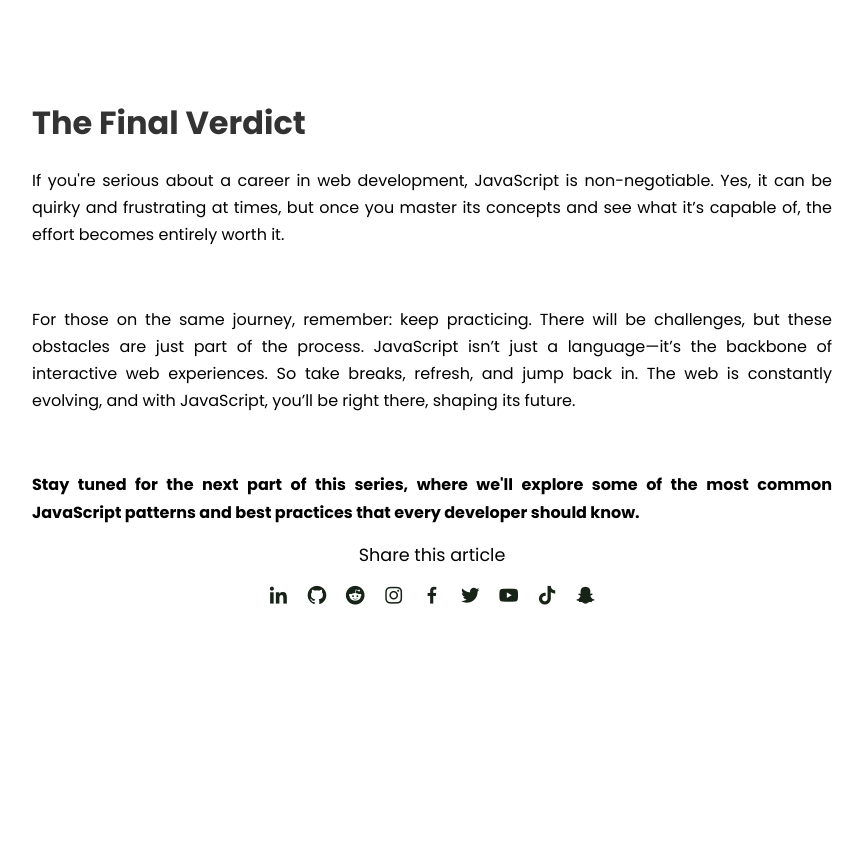
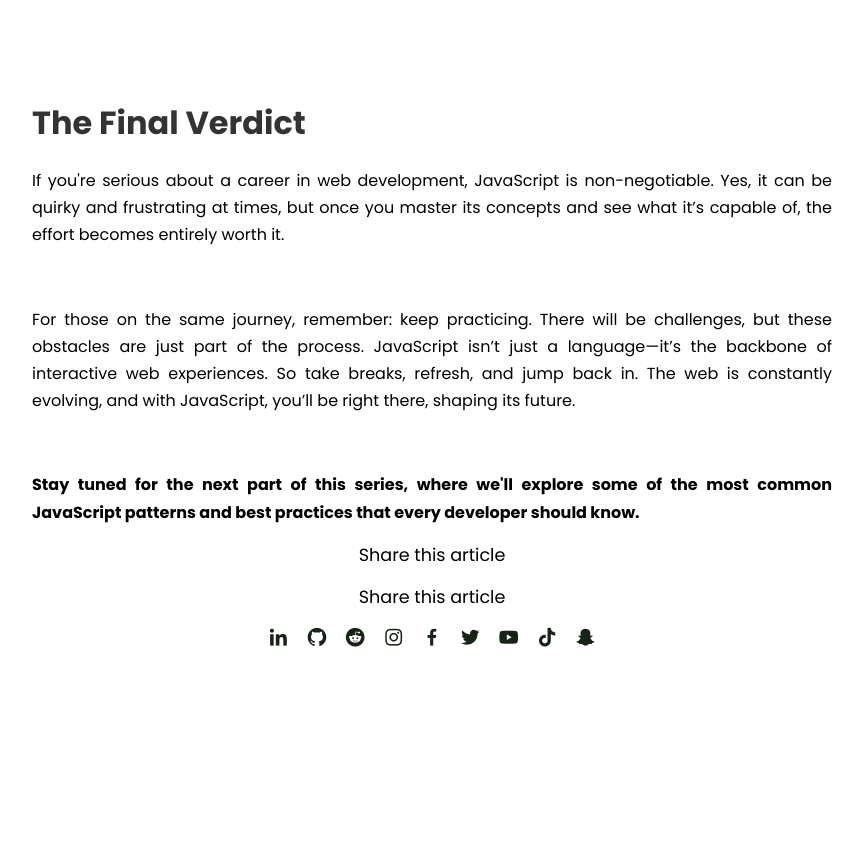
Before and after one commit to heptuene123098/Javascript-part2, a plain HTML site: page index.html in a window 1280 px wide. Shown: the part 6392-7249 px from the top of the page, without its empty margins (208-1071 px from the left). Drawn offline with nearby package versions, Linux system fonts and the light colour scheme.

Commit message:
Update index.html

```diff
--- a/index.html
+++ b/index.html
@@ -150,13 +150,16 @@
         <p class="post-text"><b>Stay tuned for the next part of this series, where we'll explore some of the most common JavaScript patterns and best practices that every developer should know.</b></p>
          <div class="share post-container">
         <span class="share-title">Share this article</span>
+             <div class="share post-container">
+        <span class="share-title">Share this article</span>
         <div class="social">
-            <a href="https://www.linkedin.com/shareArticle?mini=true&url=YOUR_URL&title=YOUR_TITLE&summary=YOUR_SUMMARY"  target="_blank"><i class='bx bxl-linkedin'></i></a>
-            <a href="https://github.com/new"  target="_blank"><i class='bx bxl-github'></i></a>
-            <a href="https://www.reddit.com/submit?url=YOUR_URL&title=YOUR_TITLE"  target="_blank"><i class='bx bxl-reddit'></i></a>
-            <a href="https://www.instagram.com/"  target="_blank"><i class='bx bxl-instagram'></i></a>
-            <a href="https://www.facebook.com/sharer/sharer.php?u=YOUR_URL"  target="_blank"><i class='bx bxl-facebook'></i></a>
-            <a href="https://twitter.com/intent/tweet?url=YOUR_URL&text=YOUR_TEXT"  target="_blank"><i class='bx bxl-twitter'></i></a>
+            <div class="social">
+            <a href="https://www.linkedin.com/shareArticle?mini=true&url=https://heptuene123098.github.io/Javascript-part2/" target="_blank"><i class='bx bxl-linkedin'></i></a>
+            <a href="https://github.com/new?url=https://heptuene123098.github.io/Javascript-part2/"   target="_blank"><i class='bx bxl-github'></i></a>
+            <a href="https://www.reddit.com/submit?url=https://heptuene123098.github.io/Javascript-part2/"   target="_blank"><i class='bx bxl-reddit'></i></a>
+            <a href="https://www.instagram.com/" target="_blank"><i class='bx bxl-instagram'></i></a>
+            <a href="https://www.facebook.com/sharer/sharer.php?u=https://heptuene123098.github.io/Javascript-part2/"  target="_blank"><i class='bx bxl-facebook'></i></a>
+            <a href="https://twitter.com/intent/tweet?url=https://heptuene123098.github.io/Javascript-part2/"  target="_blank"><i class='bx bxl-twitter'></i></a>
             <a href="https://www.youtube.com/"  target="_blank"><i class='bx bxl-youtube'></i></a>
             <a href="https://www.tiktok.com/"  target="_blank"><i class='bx bxl-tiktok'></i></a>
             <a href="https://www.snapchat.com/"  target="_blank"><i class='bx bxl-snapchat'></i></a>
```
